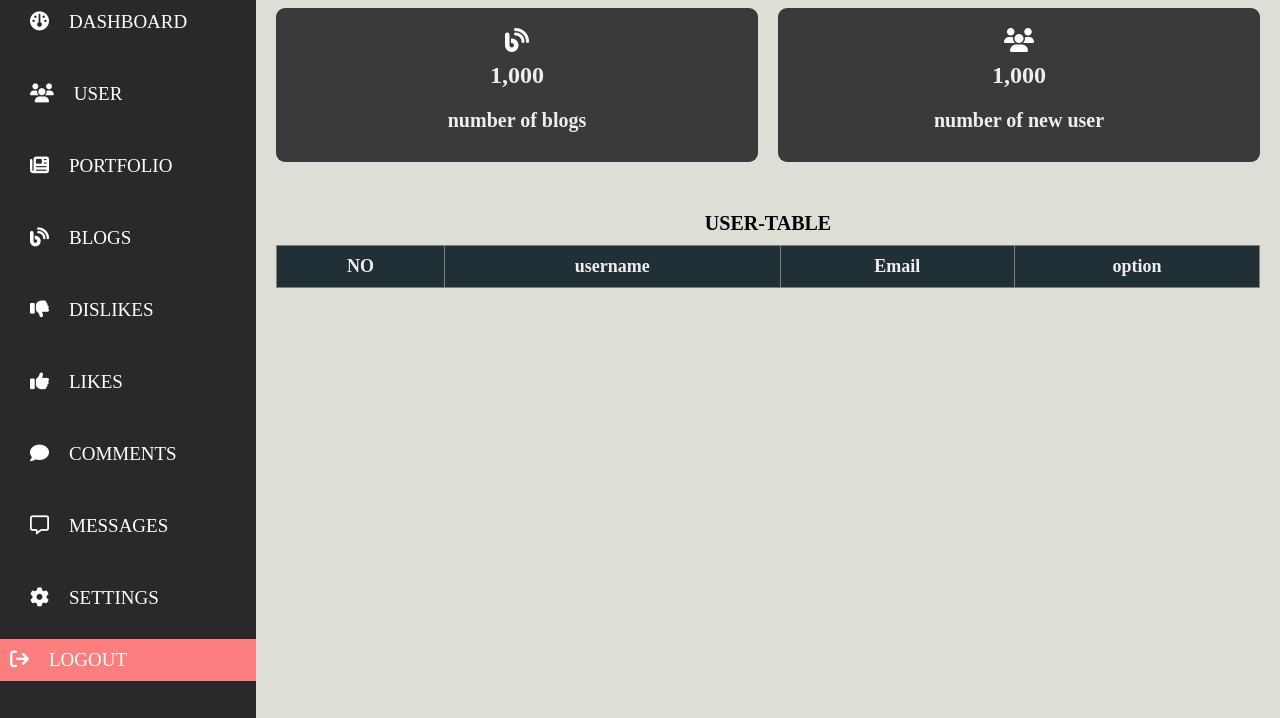
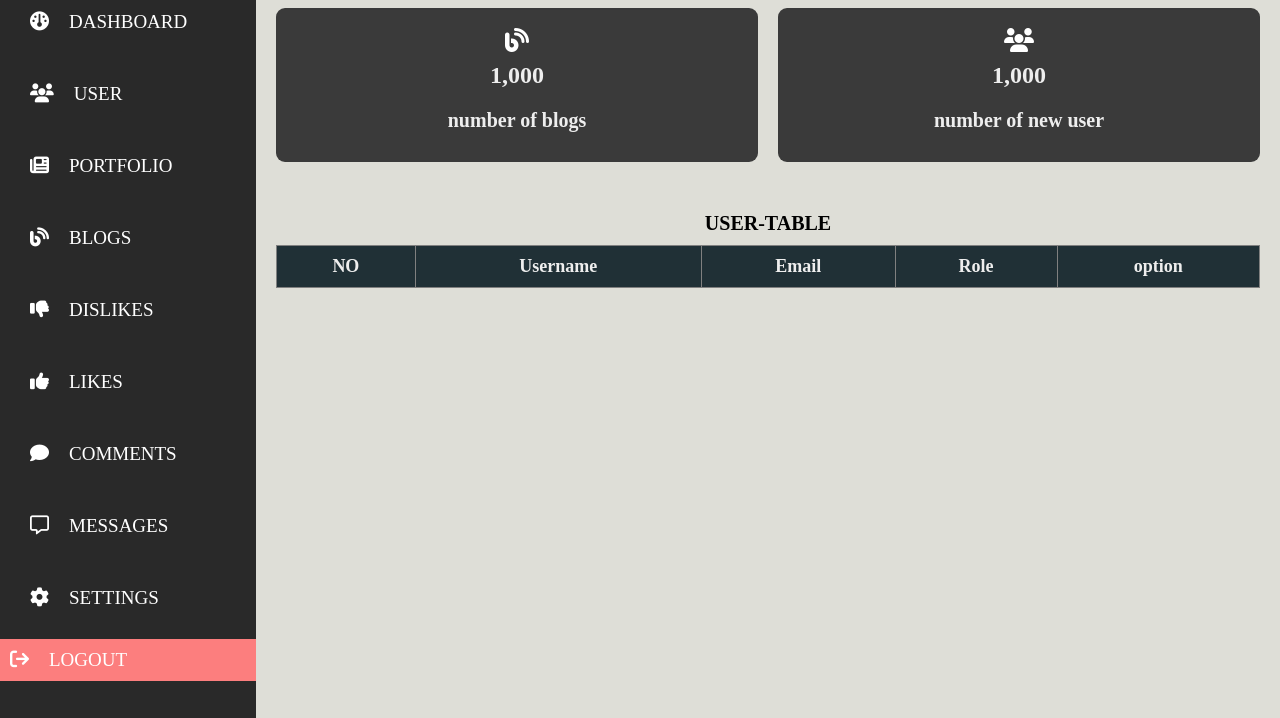
Before and after one commit to Franklin-pro/real-me, a plain HTML site: page dashboard.html in a window 1280 px wide. Shown: the part 82-800 px from the top of the page. Drawn offline with Linux system fonts and the light colour scheme; no server answers.

Commit message:
end of project

```diff
--- a/dashboard.html
+++ b/dashboard.html
@@ -99,8 +99,9 @@
                 <table border="1" id="tableUser">
                     <tr>
                         <th>NO</th>
-                        <th>username</th>
+                        <th>Username</th>
                         <th>Email</th>
+                        <th>Role</th>
                         <th colspan="2">option</th>
                     </tr>
 
```
